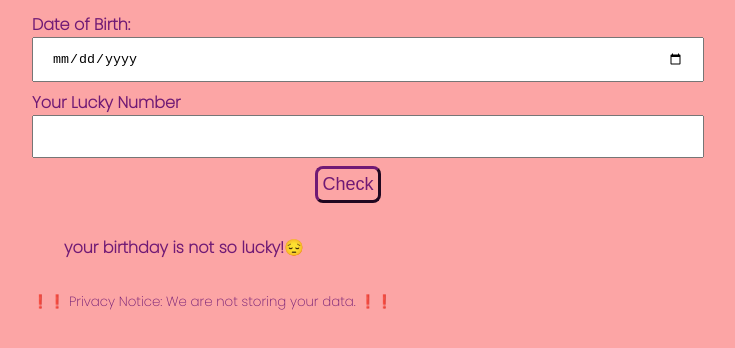
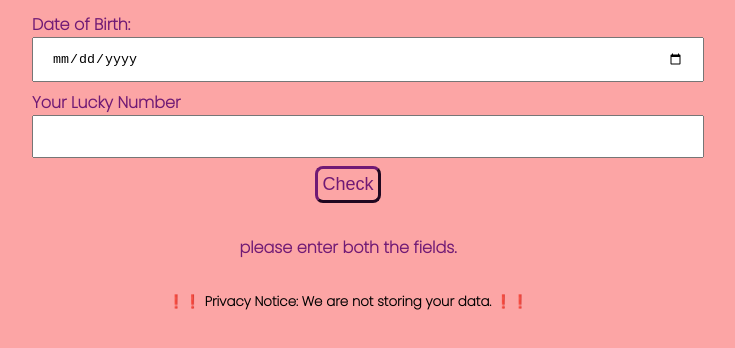
Before and after one commit to shwetamisar/BirthdayLuckyOrNot, a plain HTML site: page index.html in a window 1280 px wide. Both pictures are taken after a click on the button "Check". Shown: the part 100-448 px from the top of the page, without its empty margins (292-1027 px from the left). Drawn offline with Linux system fonts and the light colour scheme.

Commit message:
chore:logic and design done

```diff
--- a/js/app.js
+++ b/js/app.js
@@ -4,20 +4,28 @@ const luckyNumber = document.querySelector("#lucky-number");
 const checkNumberBtn = document.querySelector("#check-number");
 const outputBox = document.querySelector("#output-box");
 
-function compareValues(sum,luckyNumber){
-    if(sum%luckyNumber === 0){
+function compareValues(sum,luckyNo) {
+   if(luckyNo>0){
+    if(sum%luckyNo === 0){
        outputBox.innerText = "Your birthday is lucky indeed! 🥳";
     }
     else{
        outputBox.innerText = "your birthday is not so lucky!😔";
+    }}
+    else{
+      outputBox.innerText = "Invalid input ❌.";
     }
 }
 
 function checkBirthdateIsLucky(){
-
     const dob = dateOfBirth.value;
+    const luckyNo = luckyNumber.value
+    if(dob && luckyNo){
     const sum = calculateSum(dob);
-   compareValues(sum, luckyNumber.value)
+    compareValues(sum, luckyNo)
+    }else{
+      outputBox.innerText = "please enter both the fields."
+    }
 
 }
 
@@ -26,8 +34,8 @@ function calculateSum(dob){
     let sum = 0;
     for (let i =0 ; i<dob.length;i++){
       sum = sum+Number(dob.charAt(i));
-
     }
+    return sum;
   }
 
 checkNumberBtn.addEventListener("click",checkBirthdateIsLucky )
--- a/main.css
+++ b/main.css
@@ -2,6 +2,7 @@
 :root{
     --primary-orange :#fca5a5;
     --primary-purple : #701a75;
+
 }
 body{
      background-color: var(--primary-orange);
@@ -47,4 +48,10 @@ input{
 }
 #output-box{
     font-weight: bold;
+    text-align: center;
 }
+#displayNote{
+    text-align: center;
+    color: black;
+    font-weight: bold;
+}
```
